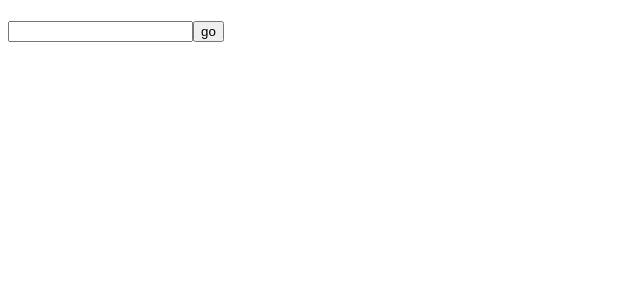
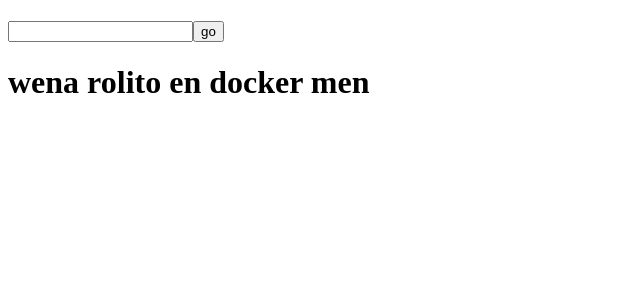
Before and after one commit to matolink/matocamp, a Next.js app: page /pokemones in a window 1280 px wide. Shown: the top 300 px of the page, without its empty margins (0-640 px from the left). Built offline with nearby package versions, Linux system fonts and the light colour scheme; no server answers.

Commit message:
dockerfile added

```diff
--- a/src/pages/pokemones.jsx
+++ b/src/pages/pokemones.jsx
@@ -24,6 +24,7 @@ return (<div>
     <img src={pokemon.imagen} />
     <input type="number" name="" id="" onChange={(eve) => setInputUser(eve.target.value ? eve.target.value : 1)} />
     <button>go</button>
+    <h1>wena rolito en docker men</h1>
 </div>);
 }
 
```
Also changed, not shown: 1 other file (tests, documents, lock files or other folders).
